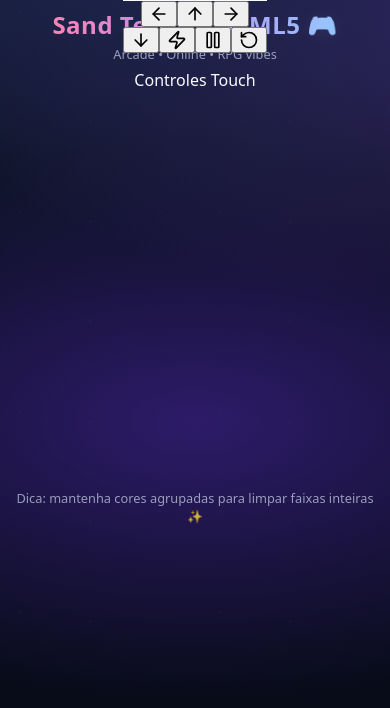
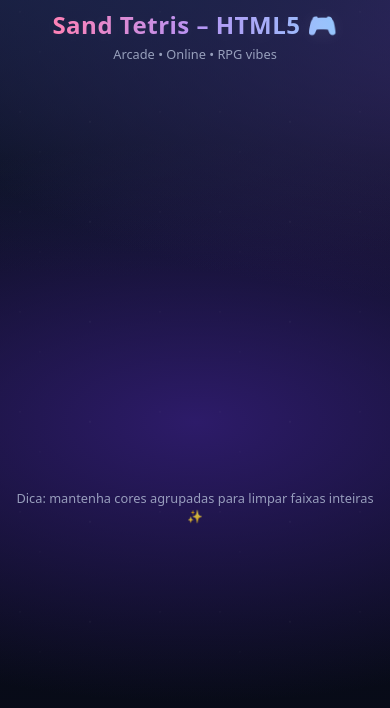
Before and after one commit to gabrielroec/sand-tetris-nextjs, a Next.js app: page / in a window 390 px wide. Shown: the top 708 px of the page. Built offline with nearby package versions, Linux system fonts and the light colour scheme.

Commit message:
Remover componentes MobileControls e MobileScorePanel do componente Home, simplificando a lógica de exibição. Ajustar a exibição da próxima peça no SVG e atualizar a interface do ScorePanel para refletir a remoção do estado de gameOver.

```diff
--- a/src/app/page.tsx
+++ b/src/app/page.tsx
@@ -4,8 +4,6 @@ import React from "react";
 import { motion, AnimatePresence } from "framer-motion";
 import { RotateCcw, Trophy } from "lucide-react";
 import { GameCanvas } from "@/components/GameCanvas";
-import { MobileControls } from "@/components/MobileControls";
-import { MobileScorePanel } from "@/components/MobileScorePanel";
 import { useGameLogic } from "@/hooks/useGameLogic";
 
 export default function Home() {
@@ -199,53 +197,6 @@ export default function Home() {
           </motion.div>
         )}
       </AnimatePresence>
-
-      {/* Controles Mobile */}
-      <MobileControls
-        onMoveLeft={() => {
-          // Simular tecla A
-          const event = new KeyboardEvent("keydown", { key: "a" });
-          window.dispatchEvent(event);
-        }}
-        onMoveRight={() => {
-          // Simular tecla D
-          const event = new KeyboardEvent("keydown", { key: "d" });
-          window.dispatchEvent(event);
-        }}
-        onRotate90={() => {
-          // Simular tecla W
-          const event = new KeyboardEvent("keydown", { key: "w" });
-          window.dispatchEvent(event);
-        }}
-        onRotate180={() => {
-          // Simular tecla S
-          const event = new KeyboardEvent("keydown", { key: "s" });
-          window.dispatchEvent(event);
-        }}
-        onFastDrop={() => {
-          // Simular tecla Space
-          const event = new KeyboardEvent("keydown", { key: " " });
-          window.dispatchEvent(event);
-        }}
-        onTogglePause={togglePause}
-        onRestart={reset}
-        paused={paused}
-        fastDrop={fastDrop}
-      />
-
-      {/* Painel de Score Mobile */}
-      <MobileScorePanel
-        score={score}
-        level={level}
-        combo={gameState.combo}
-        comboMultiplier={gameState.comboMultiplier}
-        nextPiece={gameState.nextPiece}
-        gameOver={gameOver}
-        paused={paused}
-        fastDrop={fastDrop}
-        onReset={reset}
-        onTogglePause={togglePause}
-      />
     </>
   );
 }
--- a/src/components/MobileScorePanel.tsx
+++ /dev/null
@@ -1,151 +0,0 @@
-"use client";
-
-import { useState } from "react";
-import { motion, AnimatePresence } from "framer-motion";
-import { ChevronUp, ChevronDown, Trophy, Zap } from "lucide-react";
-
-interface MobileScorePanelProps {
-  score: number;
-  level: number;
-  combo: number;
-  comboMultiplier: number;
-  nextPiece: { shape: number[][]; color: number } | null;
-  gameOver: boolean;
-  paused: boolean;
-  fastDrop: boolean;
-  onReset: () => void;
-  onTogglePause: () => void;
-}
-
-const COLORS = ["#f87171", "#60a5fa", "#34d399", "#fbbf24", "#a78bfa"];
-
-export function MobileScorePanel({
-  score,
-  level,
-  combo,
-  comboMultiplier,
-  nextPiece,
-  gameOver,
-  paused,
-  fastDrop,
-  onReset,
-  onTogglePause,
-}: MobileScorePanelProps) {
-  const [isExpanded, setIsExpanded] = useState(false);
-
-  return (
-    <div className="mobile-score-panel fixed top-4 right-4 z-40">
-      {/* Botão de Toggle */}
-      <motion.button
-        whileTap={{ scale: 0.95 }}
-        onClick={() => setIsExpanded(!isExpanded)}
-        className="w-12 h-12 bg-gradient-to-br from-slate-800/90 to-slate-900/90 backdrop-blur-sm border border-slate-600/50 rounded-full flex items-center justify-center text-white shadow-lg"
-        aria-label={isExpanded ? "Recolher painel" : "Expandir painel"}
-      >
-        {isExpanded ? <ChevronUp size={20} /> : <ChevronDown size={20} />}
-      </motion.button>
-
-      {/* Painel Expandido */}
-      <AnimatePresence>
-        {isExpanded && (
-          <motion.div
-            initial={{ opacity: 0, y: -20, scale: 0.9 }}
-            animate={{ opacity: 1, y: 0, scale: 1 }}
-            exit={{ opacity: 0, y: -20, scale: 0.9 }}
-            transition={{ duration: 0.2 }}
-            className="absolute top-14 right-0 bg-gradient-to-br from-slate-800/95 to-slate-900/95 backdrop-blur-sm border border-slate-600/50 rounded-xl p-4 shadow-2xl min-w-[200px]"
-          >
-            {/* Score */}
-            <div className="mb-3">
-              <div className="text-slate-400 text-xs font-medium uppercase tracking-wider mb-1">Score</div>
-              <div className="text-2xl font-black text-yellow-400 drop-shadow-lg">{score.toLocaleString()}</div>
-            </div>
-
-            {/* Level */}
-            <div className="mb-3">
-              <div className="text-slate-400 text-xs font-medium uppercase tracking-wider mb-1">Level</div>
-              <div className="text-xl font-black text-blue-400">{level}</div>
-            </div>
-
-            {/* Combo */}
-            {combo > 0 && (
-              <div className="mb-3">
-                <div className="text-slate-400 text-xs font-medium uppercase tracking-wider mb-1">Combo</div>
-                <div className="text-lg font-black text-red-400">
-                  x{comboMultiplier} ({combo})
-                </div>
-              </div>
-            )}
-
-            {/* Next Piece */}
-            {nextPiece && (
-              <div className="mb-3">
-                <div className="text-slate-400 text-xs font-medium uppercase tracking-wider mb-2">Próxima</div>
-                <div className="flex justify-center">
-                  <svg width="60" height="60" viewBox="0 0 60 60">
-                    {nextPiece.shape.map(([dx, dy], index) => {
-                      const minX = Math.min(...nextPiece.shape.map(([x]) => x));
-                      const maxX = Math.max(...nextPiece.shape.map(([x]) => x));
-                      const minY = Math.min(...nextPiece.shape.map(([, y]) => y));
-                      const maxY = Math.max(...nextPiece.shape.map(([, y]) => y));
-
-                      const centerX = (4 - (maxX - minX + 1)) / 2 - minX;
-                      const centerY = (4 - (maxY - minY + 1)) / 2 - minY;
-
-                      const x = (centerX + dx) * 15;
-                      const y = (centerY + dy) * 15;
-                      return (
-                        <rect
-                          key={index}
-                          x={x}
-                          y={y}
-                          width="15"
-                          height="15"
-                          fill={COLORS[nextPiece.color - 1]}
-                          stroke="#374151"
-                          strokeWidth="1"
-                          rx="2"
-                        />
-                      );
-                    })}
-                  </svg>
-                </div>
-              </div>
-            )}
-
-            {/* Fast Drop Indicator */}
-            {fastDrop && (
-              <motion.div initial={{ opacity: 0, scale: 0.8 }} animate={{ opacity: 1, scale: 1 }} className="mb-3">
-                <div className="bg-green-500/20 border border-green-500/40 rounded-lg p-2 text-center">
-                  <Zap className="w-4 h-4 text-green-400 mx-auto mb-1" />
-                  <div className="text-green-400 text-xs font-bold">QUEDA RÁPIDA</div>
-                </div>
-              </motion.div>
-            )}
-
-            {/* Controles Rápidos */}
-            <div className="flex gap-2">
-              <motion.button
-                whileTap={{ scale: 0.95 }}
-                onClick={onTogglePause}
-                className="flex-1 bg-gradient-to-r from-purple-600/80 to-purple-700/80 hover:from-purple-500/80 hover:to-purple-600/80 text-white font-bold py-2 px-3 rounded-lg transition-all duration-200 flex items-center justify-center gap-1 text-sm"
-              >
-                {paused ? <Play size={14} /> : <Pause size={14} />}
-                {paused ? "Play" : "Pause"}
-              </motion.button>
-
-              <motion.button
-                whileTap={{ scale: 0.95 }}
-                onClick={onReset}
-                className="flex-1 bg-gradient-to-r from-red-600/80 to-red-700/80 hover:from-red-500/80 hover:to-red-600/80 text-white font-bold py-2 px-3 rounded-lg transition-all duration-200 flex items-center justify-center gap-1 text-sm"
-              >
-                <Trophy size={14} />
-                Reset
-              </motion.button>
-            </div>
-          </motion.div>
-        )}
-      </AnimatePresence>
-    </div>
-  );
-}
--- a/src/components/NextPieceDisplay.tsx
+++ b/src/components/NextPieceDisplay.tsx
@@ -1,6 +1,4 @@
 "use client";
-
-import { GameState } from "@/hooks/useGameLogic";
 
 interface NextPieceDisplayProps {
   nextPiece: { shape: number[][]; color: number } | null;
--- a/src/components/ScorePanel.tsx
+++ b/src/components/ScorePanel.tsx
@@ -7,7 +7,6 @@ import { NextPieceDisplay } from "./NextPieceDisplay";
 interface ScorePanelProps {
   score: number;
   level: number;
-  gameOver: boolean;
   paused: boolean;
   fastDrop: boolean;
   nextPiece: { shape: number[][]; color: number } | null;
@@ -15,7 +14,7 @@ interface ScorePanelProps {
   onTogglePause: () => void;
 }
 
-export function ScorePanel({ score, level, gameOver, paused, fastDrop, nextPiece, onReset, onTogglePause }: ScorePanelProps) {
+export function ScorePanel({ score, level, paused, fastDrop, nextPiece, onReset, onTogglePause }: ScorePanelProps) {
   return (
     <motion.div
       initial={{ opacity: 0, x: 50 }}
--- a/src/hooks/useGameLogic.ts
+++ b/src/hooks/useGameLogic.ts
@@ -4,8 +4,7 @@ import { useState, useCallback, useRef, useEffect } from "react";
 
 // Game constants
 const C_W = 12,
-  C_H = 22,
-  CELL = 28;
+  C_H = 22;
 const SUB = 4,
   F_W = C_W * SUB,
   F_H = C_H * SUB;
@@ -571,17 +570,7 @@ export function useGameLogic() {
       // Game loop sem throttle para máxima responsividade
       gameLoopRef.current = requestAnimationFrame(gameLoop);
     },
-    [
-      stepSandFine,
-      clearMonochromeFine,
-      clearBridgesFine,
-      settle,
-      spawnPiece,
-      collidesCoarseWithSand,
-      lockAndClear,
-      calculateGhost,
-      isMounted,
-    ]
+    [stepSandFine, clearMonochromeFine, clearBridgesFine, settle, collidesCoarseWithSand, lockAndClear, calculateGhost, isMounted]
   );
 
   // Game controls
@@ -746,7 +735,7 @@ export function useGameLogic() {
         cancelAnimationFrame(gameLoopRef.current);
       }
     };
-  }, [isMounted]); // Removido gameLoop da dependência
+  }, [isMounted, gameLoop]);
 
   return {
     score: gameState.score,
```
Lines whose indentation alone changed are shown as unchanged.
